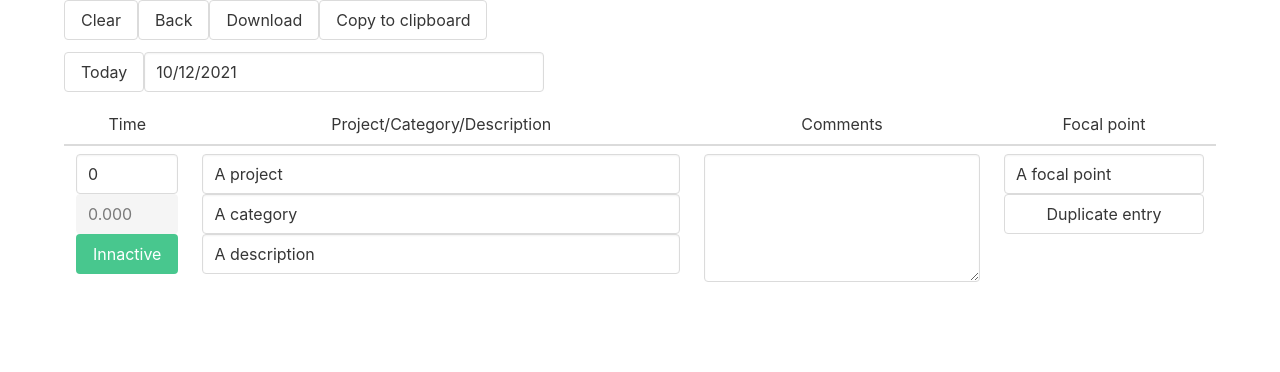
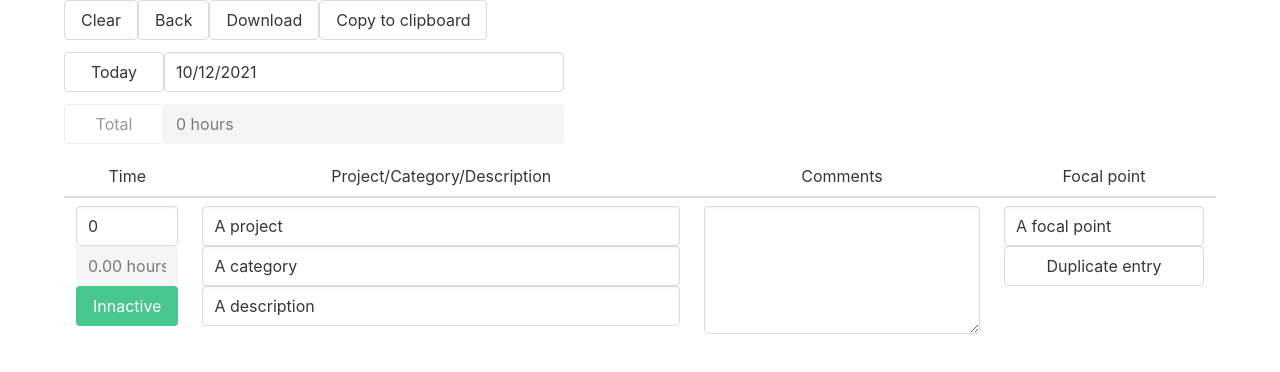
Before and after one commit to wuerges/bd-timetracker-companion, a React (Create React App) app: page / in a window 1280 px wide. Shown: the top 372 px of the page. Built offline with nearby package versions, Linux system fonts and the light colour scheme.

Commit message:
added total hours

```diff
--- a/src/App.js
+++ b/src/App.js
@@ -83,7 +83,7 @@ function App() {
 
   function duplicate(e) {
     var newEntries = [...entries].map((x) => set(x, "active", false));
-    newEntries.push(set(set({ ...e }, "comments", ""), "hours", 0));
+    newEntries.unshift(set(set({ ...e }, "comments", "."), "hours", 0));
     setEntries(newEntries);
   }
 
@@ -132,6 +132,10 @@ function App() {
     };
   });
 
+  function fromSecondToHours(v) {
+    return v / 3600;
+  }
+
   return (
     <div className="App container">
       <div className="navbar">
@@ -169,7 +173,11 @@ function App() {
       </div>
 
       <div className="navbar">
-        <button className="button" onClick={() => setTodayDate(initialDate)}>
+        <button
+          style={{ width: "100px" }}
+          className="button"
+          onClick={() => setTodayDate(initialDate)}
+        >
           Today
         </button>
         <input
@@ -177,6 +185,23 @@ function App() {
           className="input"
           value={todayDate}
           onChange={(event) => setTodayDate(event.target.value)}
+        />
+      </div>
+      <div className="navbar">
+        <button style={{ width: "100px" }} className="button" disabled>
+          Total
+        </button>
+        <input
+          style={{ maxWidth: "400px" }}
+          className="input"
+          value={
+            fromSecondToHours(
+              entries
+                .map((e) => Number.parseFloat(e.hours))
+                .reduce((a, b) => a + b)
+            ) + " hours"
+          }
+          disabled
         />
       </div>
 
@@ -201,7 +226,7 @@ function App() {
                   />
                   <input
                     className="input"
-                    value={(e.hours / 3600).toFixed(3)}
+                    value={(e.hours / 3600).toFixed(2) + " hours"}
                     disabled
                   />
                   <button
```
